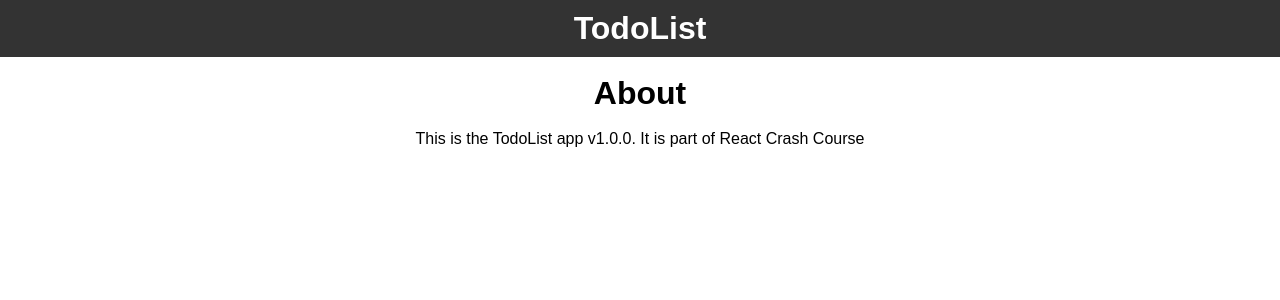
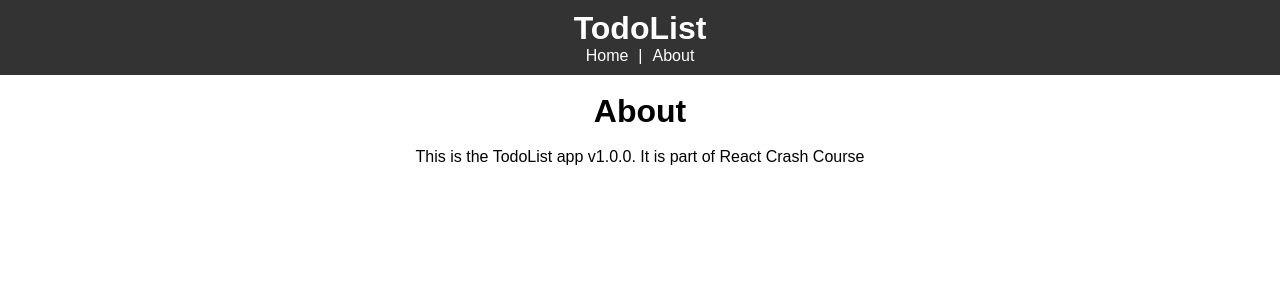
Before and after one commit to EdwinWalela/react-refresher, a React (Create React App) app: page /about in a window 1280 px wide. Shown: the top 300 px of the page. Built offline with nearby package versions, Linux system fonts and the light colour scheme.

Commit message:
navigation links + about page

```diff
--- a/src/components/layout/Header.jsx
+++ b/src/components/layout/Header.jsx
@@ -1,9 +1,19 @@
 import React from 'react';
+import { Link } from 'react-router-dom';
 
 function Header() {
     return (
         <header style={headerStyle}>
             <h1>TodoList</h1>
+            <Link
+                style={linkStyle}
+                to="/" >Home
+            </Link>
+            |
+            <Link
+                 style={linkStyle}
+                 to="/about">About
+            </Link>
         </header>
     )
 }
@@ -15,4 +25,10 @@ const headerStyle = {
     padding:'10px'
 }
 
+const linkStyle = {
+    color:'#fff',
+    margin:'10px',
+    textDecoration:'none'
+}
+
 export default Header;
```
